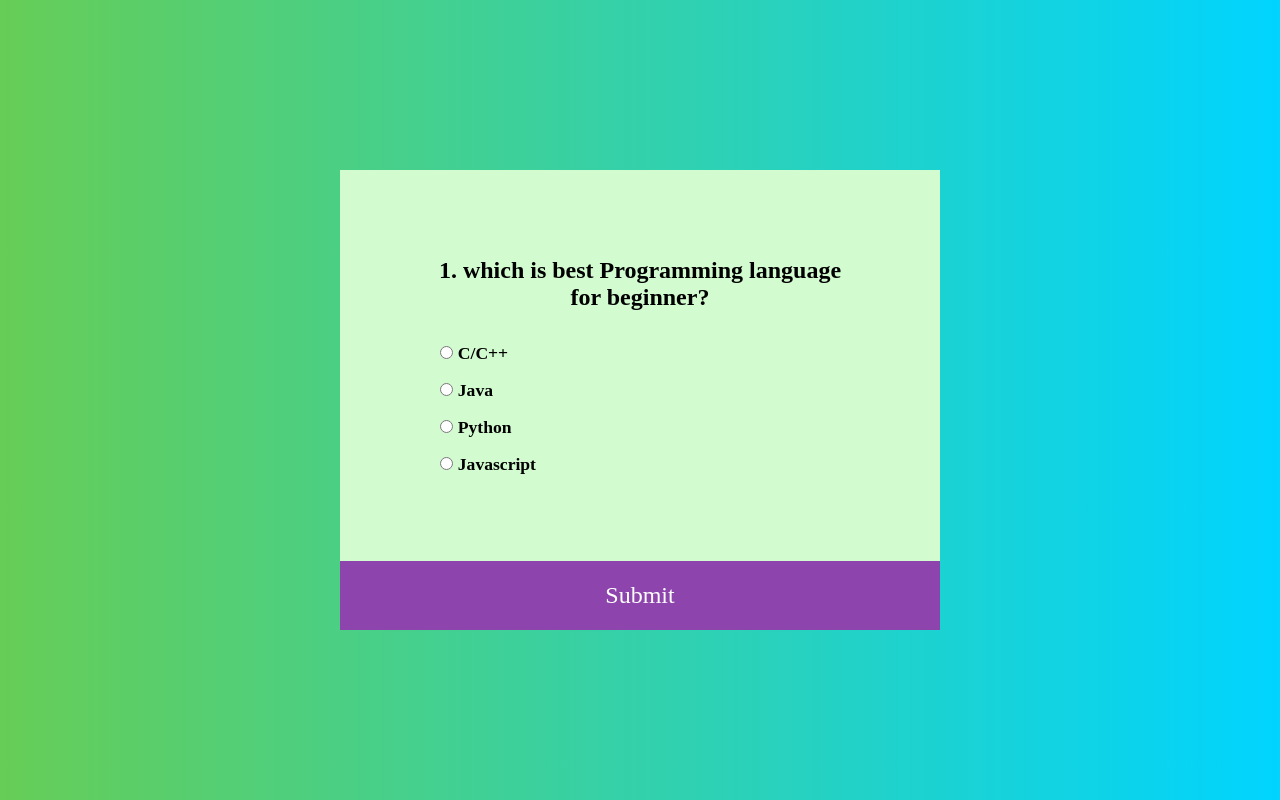
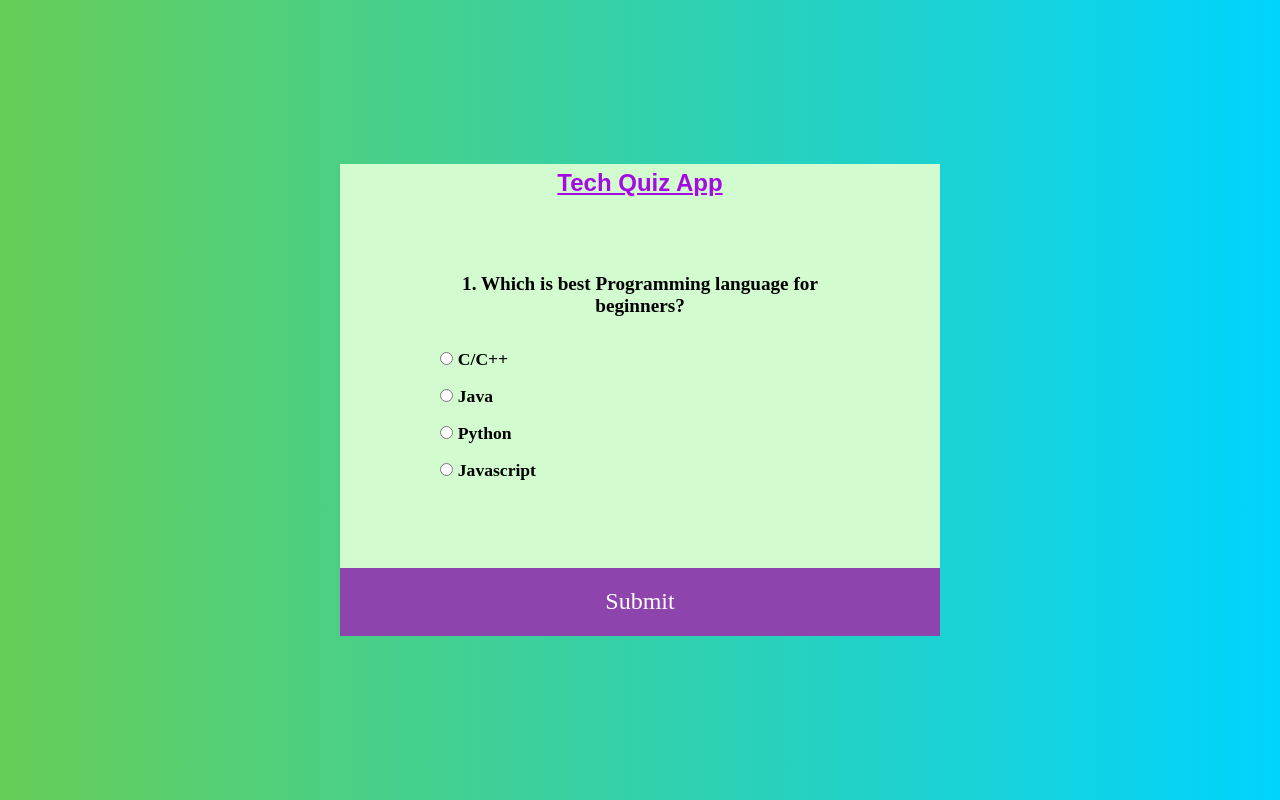
Before and after one commit to shivam-sharma7/Tech-Quiz-App, a plain HTML site: page index.html in a window 1280 px wide. Drawn offline with Linux system fonts and the light colour scheme.

Commit message:
update: Tech Quiz App (#1)
add: title name
add: more question
update: style.css

```diff
--- a/index.html
+++ b/index.html
@@ -13,7 +13,7 @@
 <body>
 
     <div class="Quiz-container " id="quiz">
-
+       <h1> Tech Quiz App</h1>
         <div class="quiz-header">
        <h2 id="question">Question text</h2>
        <ul class="list">
--- a/script.js
+++ b/script.js
@@ -2,7 +2,7 @@ const quizData = [
 
     {
 
-        question:'1. which is best Programming language for beginner?',
+        question:'1. Which is best Programming language for beginners?',
         a: 'C/C++',
         b: 'Java',
         c: 'Python',
@@ -23,7 +23,7 @@ const quizData = [
 
     {
 
-        question:'3. what is HTML?',
+        question:'3. What is HTML?',
         a: 'A Programming language',
         b: 'API',
         c: 'Hypertext Markup Language',
@@ -45,7 +45,7 @@ const quizData = [
 
     {
 
-        question:'5. which is the best front-end framework in 2023?',
+        question:'5. Which is the best front-end framework in 2023?',
         a: 'React',
         b: 'Angular',
         c: 'Vue',
@@ -95,7 +95,37 @@ const quizData = [
 
     {
 
-        question:'10. Who invented Java?',
+        question:'10. Who is founder of Apple?',
+        a: 'Stev Jobs',
+        b: 'Mark Zuckerburge',
+        c: 'Jack Dursey',
+        d: 'Larry Page',
+        correct: 'a'
+    },
+
+    {
+
+        question:'11. Who is founder of Tata?',
+        a: 'Gautam Adani',
+        b: 'Ratan Tata',
+        c: 'Mukesh Ambani',
+        d: 'Anil Ambani',
+        correct: 'b'
+    },
+
+    {
+
+        question:'12. Who is founder of ?',
+        a: 'Elon Musk',
+        b: 'Mark Zuckerburge',
+        c: 'Jack Dursey',
+        d: 'Larry Page',
+        correct: 'a'
+    },
+
+    {
+
+        question:'13. Who invented Java?',
         a: 'James Gosling',
         b: 'Brendan Eich',
         c: 'jack Dursey',
@@ -104,7 +134,7 @@ const quizData = [
     },
     {
 
-        question:'11. Did Java invented in?',
+        question:'14. Did Java invented in?',
         a: '1972',
         b: '1978',
         c: '1995',
@@ -113,7 +143,7 @@ const quizData = [
     },
 
     {
-        question: 'OS computer abbreviation usually means?',
+        question: '15. OS computer abbreviation usually means?',
         a:'Order of Significance',
         b:'Open Software',
         c:'Operating System',
@@ -191,9 +221,11 @@ submitBtn.addEventListener('click', () => {
         }
 
         currentQuiz++;
+
         if (currentQuiz < quizData.length) {
             loadQuiz();
         } else {
+
             quiz.innerHTML = `
             <h2>Congratulation 🎉 you answered correctly at ${score}/${quizData.length} questions.</h2>
             <button onclick="location.reload()">Reload</button>`;
--- a/style/style.css
+++ b/style/style.css
@@ -13,6 +13,22 @@ body{
     align-items: center;
     justify-content: center;
 
+}
+
+h1{
+
+    margin: 5px;
+    font-size: 1.5rem;
+    font-family: sans-serif;
+    text-align: center;
+    color: #a30ae4;
+    text-decoration: underline;
+}
+
+#question{
+
+    padding-top: 1px;
+    font-size: 1.2rem;
 }
 
 .Quiz-container{
@@ -86,9 +102,11 @@ input[type=radio] {
         background-color: #d2fccf;
         border: 10px ;
         border-radius: 0 0 8px rgba(100, 1000, 100, 0.1);
+         font-size: 13px;
         overflow: hidden;
         width: 90%;
         margin-top: 15px 10px;
+        cursor: pointer;
         /* max-width: 80%; */
 
     }
@@ -108,6 +126,11 @@ input[type=radio] {
 
     }
 
+    .btn:hover{
+
+        background-color: rgb(228, 106, 40);
+    }
+
     h2{
 
         padding: 1rem;
```
